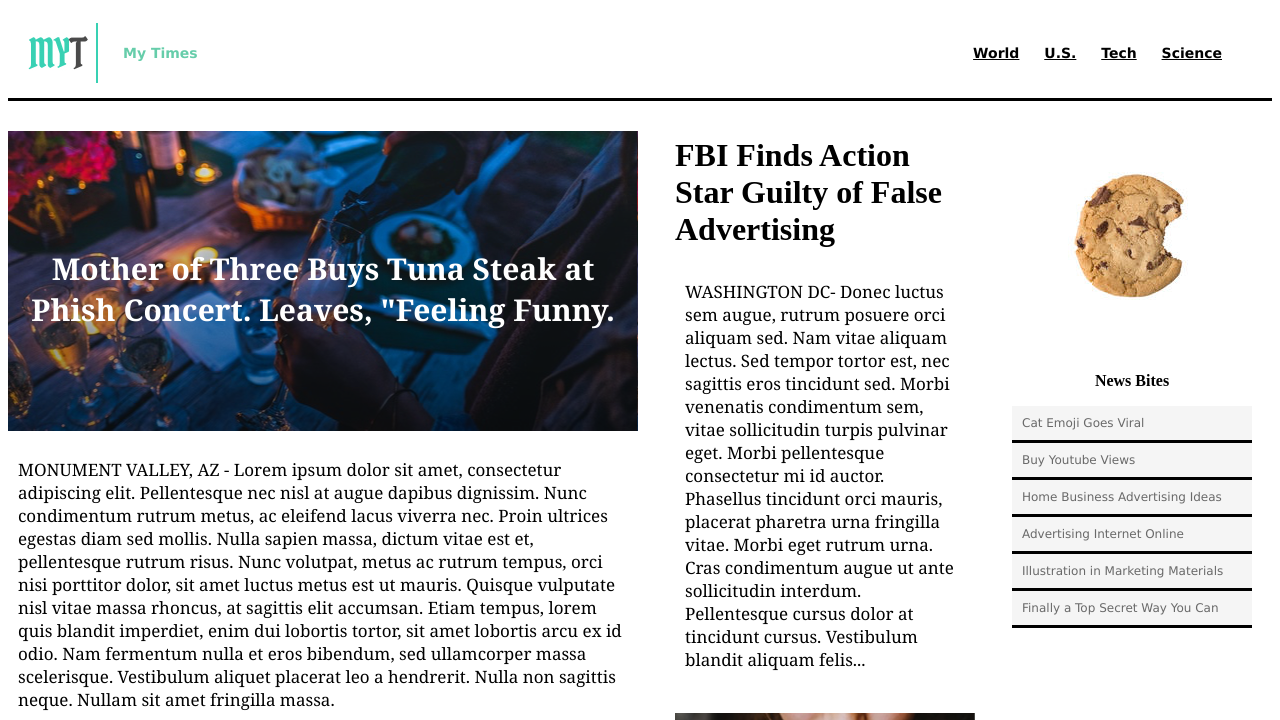
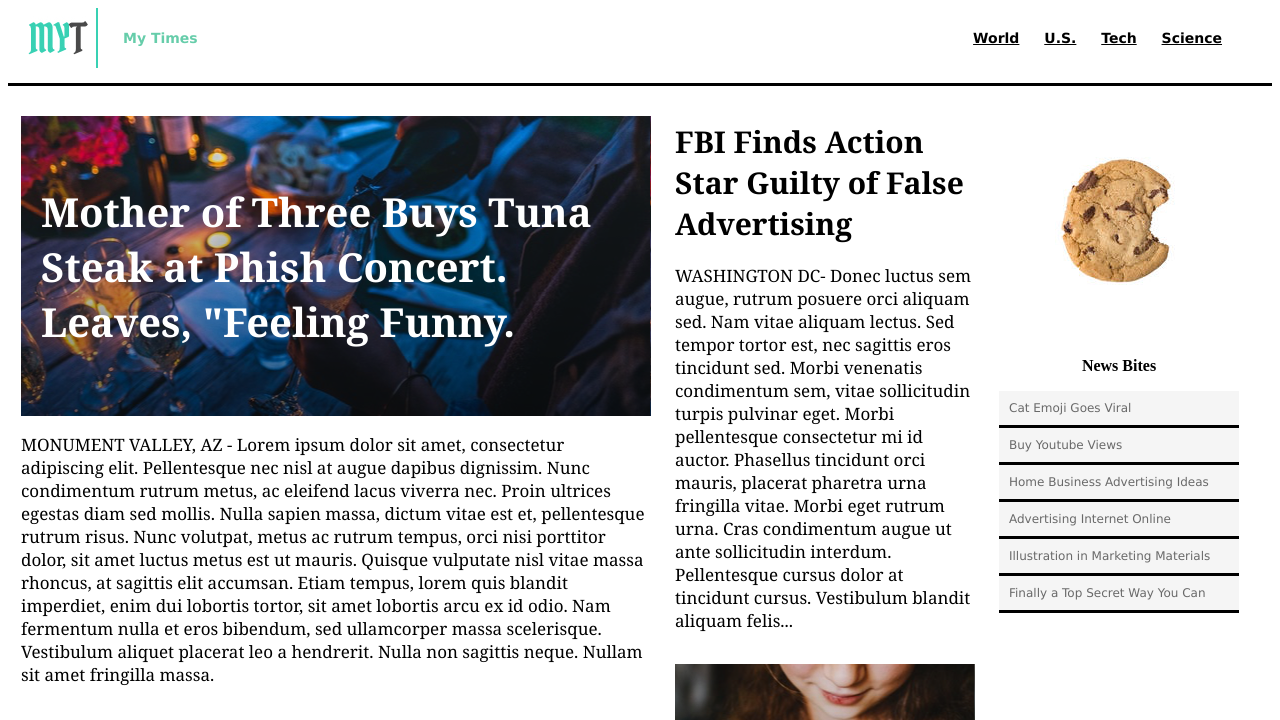
Before and after one commit to janehurh48/MyTimes, a plain HTML site: page index.html in a window 1280 px wide. Shown: the top 720 px of the page. Drawn offline with Linux system fonts and the light colour scheme.

Commit message:
Update centering layout and style tweaks

```diff
--- a/style.css
+++ b/style.css
@@ -6,7 +6,7 @@ header {
   font-weight: bold;
   border-bottom: medium solid black;
   align-items: center;
-  padding: 15px 0;
+  padding-bottom: 15px;
 }
 .logo {
   display: flex;
@@ -44,6 +44,7 @@ nav span a {
   display: flex;
   justify-content: space-between;
   margin: 15px auto 78px auto;
+  max-width: 1238px;
 }
 .column.large {
   display: flex;
@@ -82,9 +83,13 @@ nav span a {
   background-image: url("resources/images/img-story-main.png");
   width: 630px;
   height: 300px;
+  text-align: left;
+}
+.lead-story .image-content span {
   font-size: 40px;
+  margin: 20px;
 }
-.fall-cancelled.image-content{
+.fall-cancelled.image-content {
   background-image: url("resources/images/img-story-2.png");
   width: 300px;
   height: 300px;
@@ -103,18 +108,21 @@ nav span a {
   font-family: Georgia;
   font-size: 17px;
   color: black;
-  padding: 10px;
 }
 .stories {
   display: flex;
   flex-direction: column wrap;
   justify-content: space-between;
-  margin-top: 17px;
 }
 .story {
   display: flex;
   flex-direction: column;
   width: 300px;
+}
+.text-content h1 {
+  font-family: Georgia;
+  font-weight: bold;
+  font-size: 30px;
 }
 .column-small .cookie {
   width: 240px;
```
